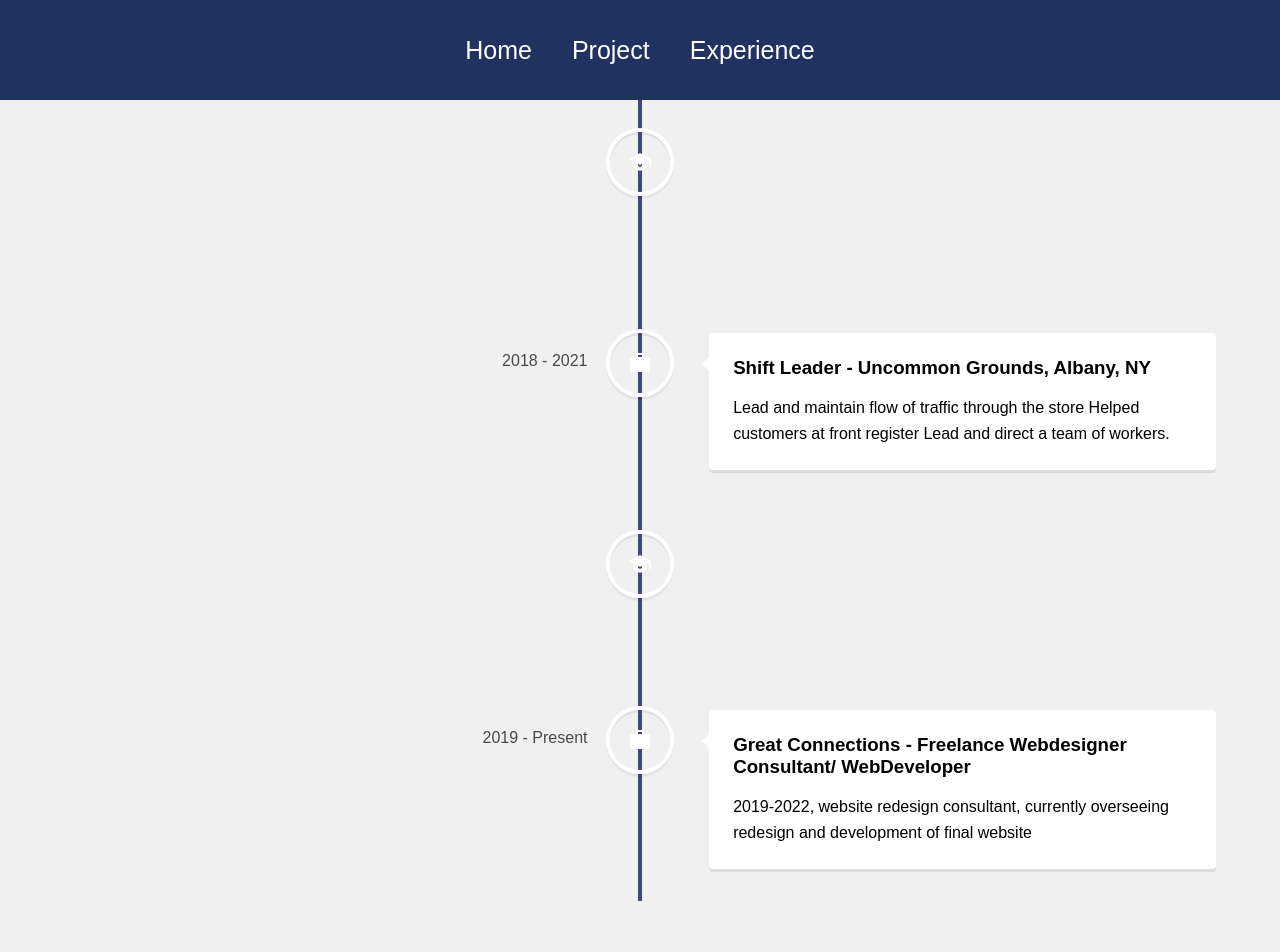
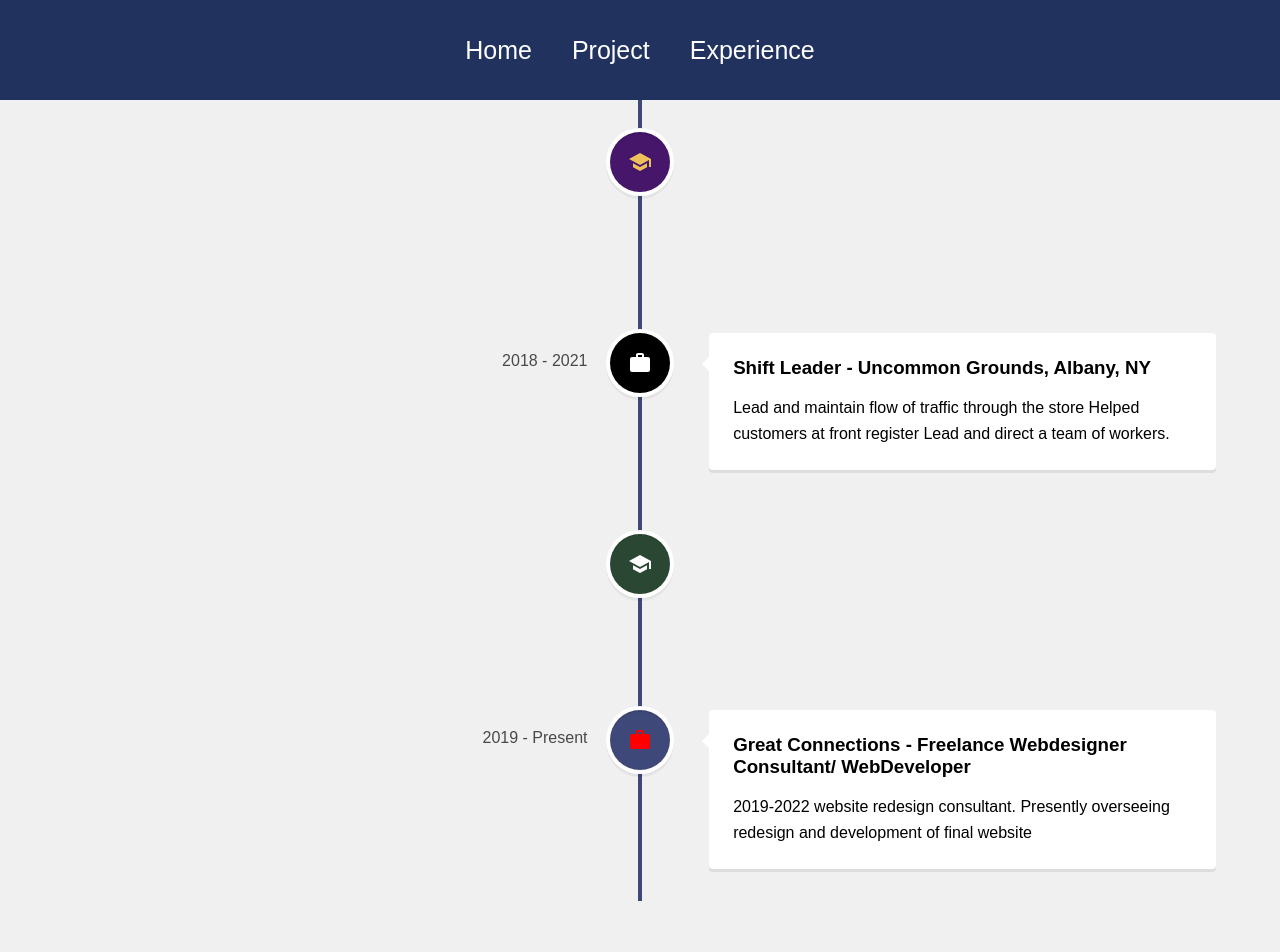
Before and after one commit to TommyHakGH/PersonalWebsite, a React (Create React App) app: page /experience in a window 1280 px wide. Shown: the top 952 px of the page. Built offline with nearby package versions, Linux system fonts and the light colour scheme.

Commit message:
edited timeline icon colors and backgrounds, also added one more skill to back end section

```diff
--- a/src/pages/Experience.js
+++ b/src/pages/Experience.js
@@ -12,7 +12,7 @@ function Experience() {
         <VerticalTimelineElement
         className= "vertical-timeline-element--education"
         date="2016 - 2023"
-        iconStyle={{background: "3e497a", color: "#fff"}}
+        iconStyle={{background: "#46166B", color: "#EEC05C"}}
         icon = {<SchoolIcon />}
         >
           <h3 className="vertical-timeline-element-title">
@@ -28,7 +28,7 @@ function Experience() {
         <VerticalTimelineElement
         className= "vertical-timeline-element--education"
         date="2018 - 2021"
-        iconStyle={{background: "3e497a", color: "#fff"}}
+        iconStyle={{background: "#000000", color: "#fff"}}
         icon = {<WorkIcon />}
         >
           <h3 className="vertical-timeline-element-title">
@@ -45,7 +45,7 @@ function Experience() {
         <VerticalTimelineElement
         className= "vertical-timeline-element--education"
         date="2019 - 2021"
-        iconStyle={{background: "3e497a", color: "#fff"}}
+        iconStyle={{background: "#2A4734", color: "#fff"}}
         icon = {<SchoolIcon />}
         >
           <h3 className="vertical-timeline-element-title">
@@ -60,14 +60,14 @@ function Experience() {
         <VerticalTimelineElement
         className= "vertical-timeline-element--education"
         date="2019 - Present"
-        iconStyle={{background: "3e497a", color: "#fff"}}
+        iconStyle={{background: "#3e497a", color: "#FF0000"}}
         icon = {<WorkIcon />}
         >
           <h3 className="vertical-timeline-element-title">
           Great Connections - Freelance Webdesigner Consultant/ WebDeveloper
           </h3>
           <p>
-            2019-2022, website redesign consultant, currently overseeing redesign and development of final website
+            2019-2022 website redesign consultant. Presently overseeing redesign and development of final website
           </p>
 
         </VerticalTimelineElement>
--- a/src/pages/Home.js
+++ b/src/pages/Home.js
@@ -31,7 +31,7 @@ function Home() {
             <h2>Back-End</h2>
             <span>
               NodeJS, Java Spring, ExpressJS, MySQL,
-              MongoDB
+              MongoDB, Ruby on Rails
             </span>
           </li>
           <li className="item">
```
